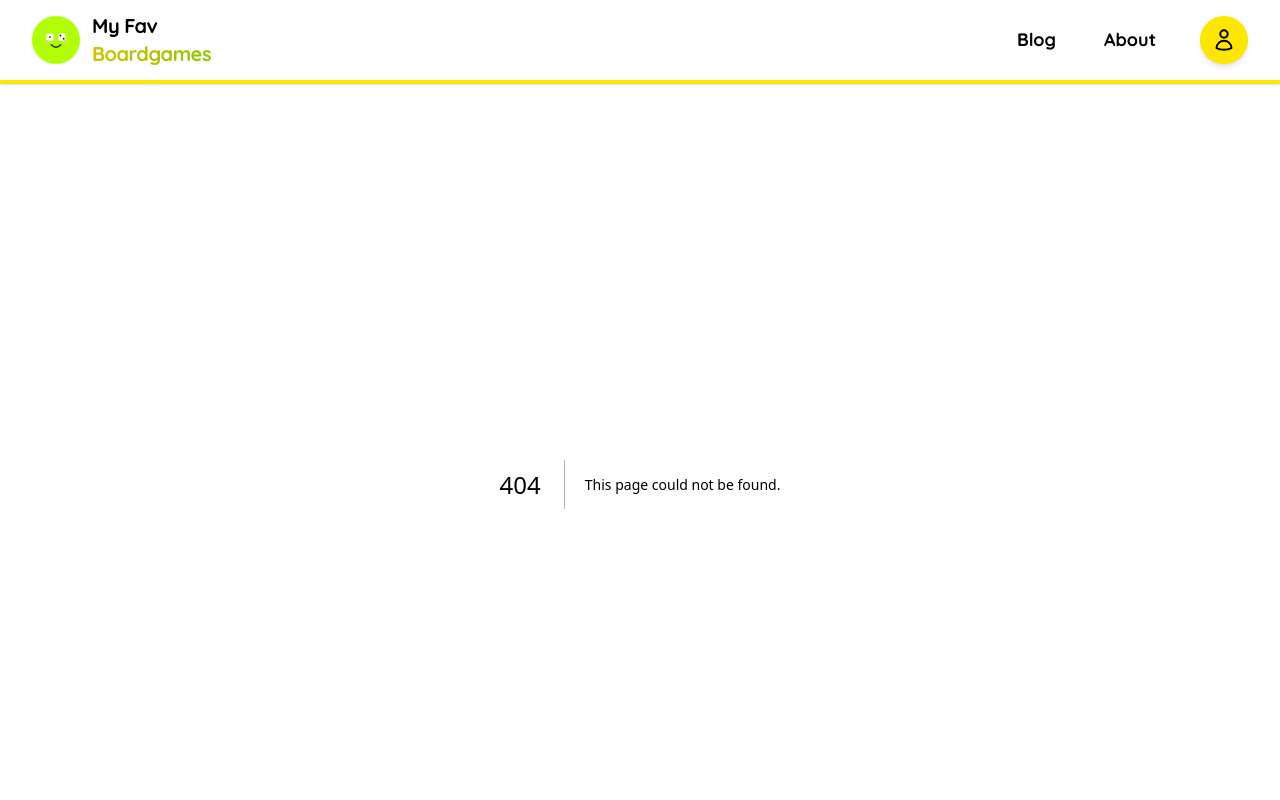
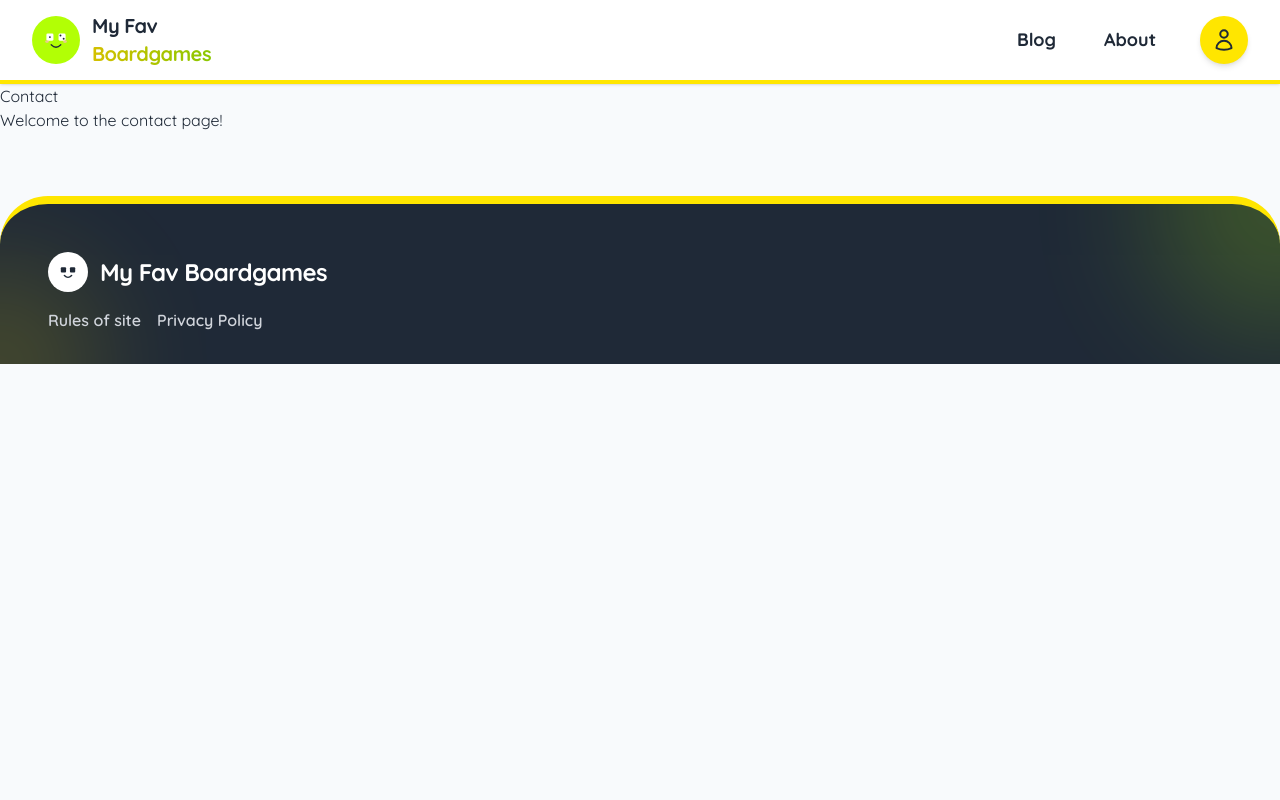
Before and after one commit to fdacheux/myFavBoardgames, a Next.js app: page /contact in a window 1280 px wide. Before the commit this address had no page. Shown: the top 800 px of the page. Built offline with nearby package versions, Linux system fonts and the light colour scheme.

Commit message:
Add contact page

```diff
--- /dev/null
+++ b/app/contact/page.tsx
@@ -0,0 +1,10 @@
+function page() {
+  return (
+    <div>
+      <h2>Contact</h2>
+      <p>Welcome to the contact page!</p>
+    </div>
+  )
+}
+
+export default page
```
